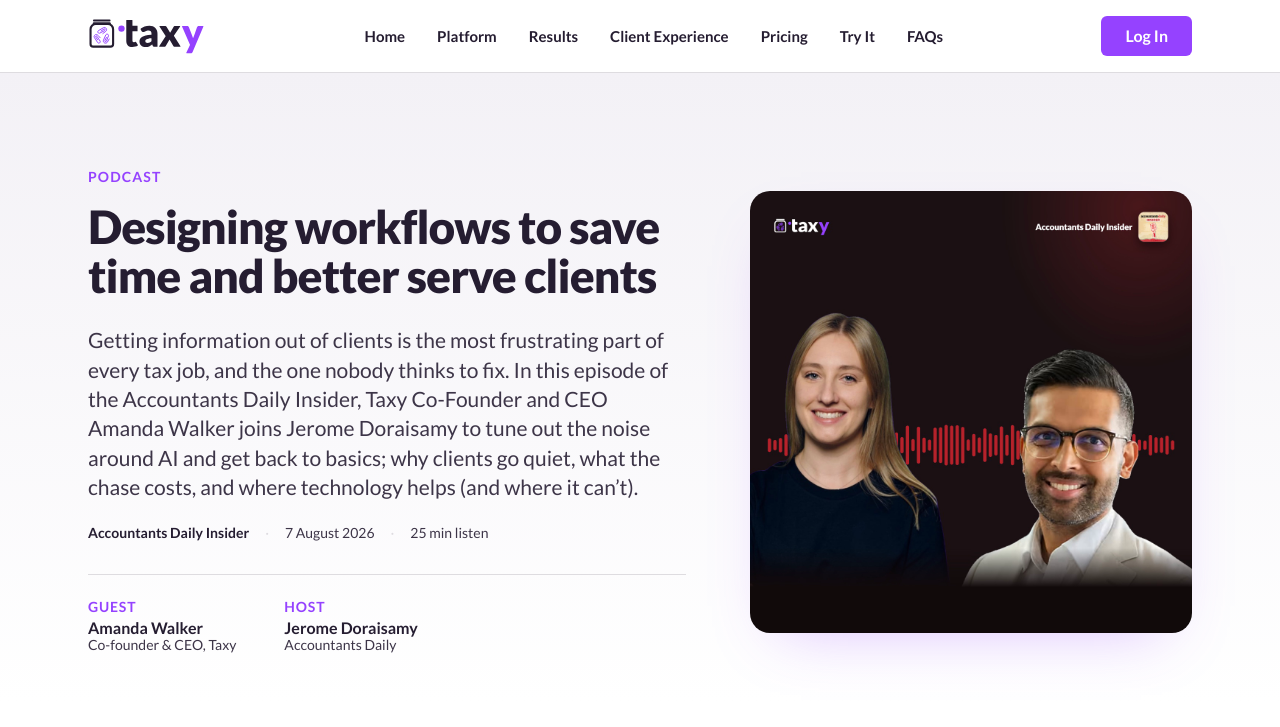
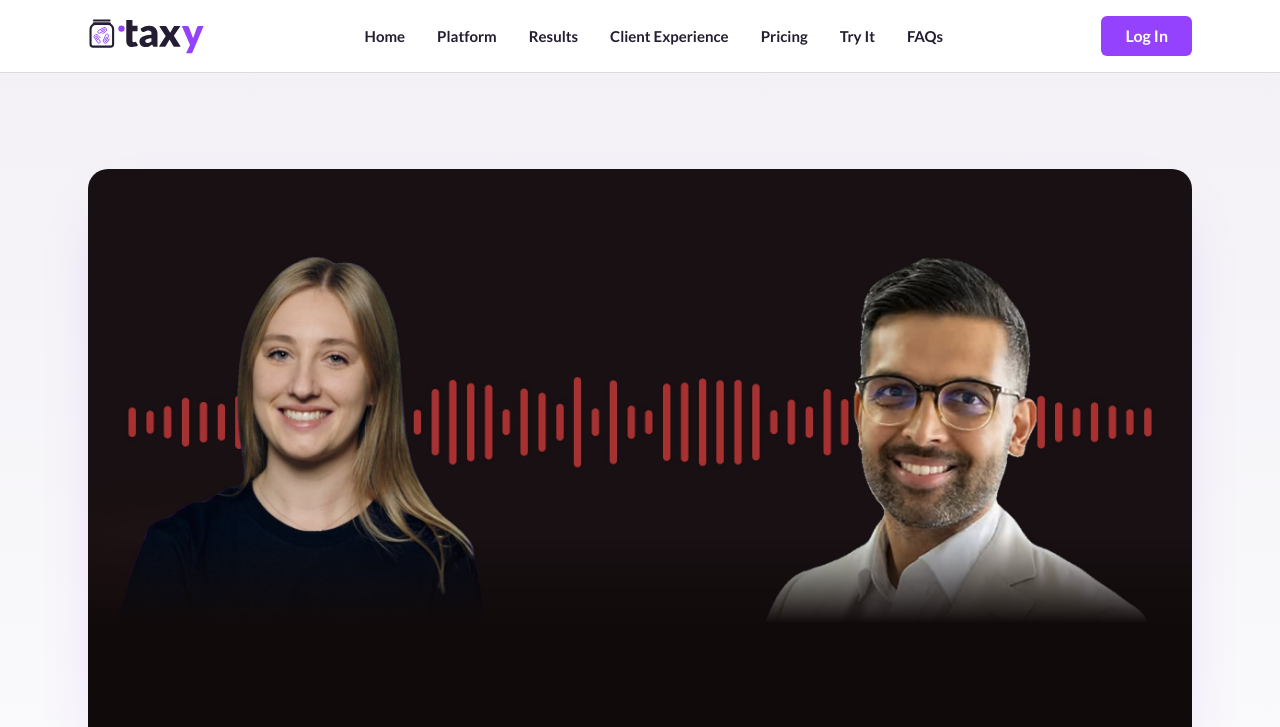
Before and after one commit to taxy-au/taxy-website, a Jekyll site: the page built from podcast/getting-clients-to-respond.html, in a window 1280 px wide and 1400 px high. Shown: the top 727 px of the window. Built offline with Jekyll 4.4.1, drawn with Linux system fonts in a browser that asks for light colours.

Commit message:
podcast: switch hero to landscape co-brand banner
- Replace the square hero with the new 1200x630 landscape co-brand image
  (Amanda x Jerome + waveform), exported 2x (2400x1260) as an optimised JPG
- Restack the hero: full-width banner on top, editorial text beneath, capped to
  a comfortable reading measure
- Same asset now serves as the OG/share image

Co-Authored-By: Claude Opus 4.8 <noreply@anthropic.com>

```diff
--- a/_sass/_podcast.scss
+++ b/_sass/_podcast.scss
@@ -24,21 +24,21 @@
     padding-block: $space-5 $space-4;
   }
 
+  // Landscape co-brand banner on top, editorial text beneath.
   .container {
-    display: grid;
-    grid-template-columns: 1.15fr 0.85fr;
-    gap: $space-6;
-    align-items: center;
+    display: flex;
+    flex-direction: column;
+    gap: $space-5;
 
     @media (max-width: $breakpoint-md) {
-      grid-template-columns: 1fr;
-      gap: $space-5;
+      gap: $space-4;
     }
   }
 }
 
 .episode-hero__head {
   margin: 0;
+  max-width: 820px; // comfortable reading measure beneath the full-width banner
 }
 
 .episode-hero__eyebrow {
@@ -85,8 +85,7 @@
   color: $color-light-grey;
 }
 
-// Guest / host byline — sits above the co-brand image. Guest leads (this is
-// the guest's own page); host follows.
+// Guest / host byline. Guest leads (this is the guest's own page); host follows.
 .episode-people {
   display: flex;
   gap: $space-5;
@@ -104,8 +103,8 @@
   text-align: left;
 }
 
-// Co-brand still (guest × host + Accountants Daily). Placeholder styling until
-// the real image lands Friday (Amanda's launch-post graphic).
+// Co-brand landscape banner (guest × host + Accountants Daily), full container
+// width at the top of the hero.
 .episode-hero__cobrand {
   margin: 0;
 }
--- a/podcast/getting-clients-to-respond.html
+++ b/podcast/getting-clients-to-respond.html
@@ -18,6 +18,10 @@ author: Amanda Walker
 
   <header class="episode-hero" id="cobrand-hero">
     <div class="container">
+      <figure class="episode-hero__cobrand">
+        <img class="episode-cobrand" src="{{ '/assets/img/podcast/episode-cobrand-hero.jpg' | relative_url }}" width="1200" height="630" alt="Taxy co-founder and CEO Amanda Walker in conversation with Jerome Doraisamy on the Accountants Daily Insider podcast">
+      </figure>
+
       <div class="episode-hero__head">
         <p class="episode-hero__eyebrow">Podcast</p>
         <h1 class="episode-hero__title">Designing workflows to save time and better serve clients</h1>
@@ -43,10 +47,6 @@ author: Amanda Walker
           </div>
         </dl>
       </div>
-
-      <figure class="episode-hero__cobrand">
-        <img class="episode-cobrand" src="{{ '/assets/img/podcast/episode-cobrand-square.jpg' | relative_url }}" width="1200" height="1200" alt="Taxy co-founder and CEO Amanda Walker in conversation with Jerome Doraisamy on the Accountants Daily Insider podcast">
-      </figure>
     </div>
   </header>
 
```
Also changed, not shown: assets/img/podcast/episode-cobrand-hero.jpg.
